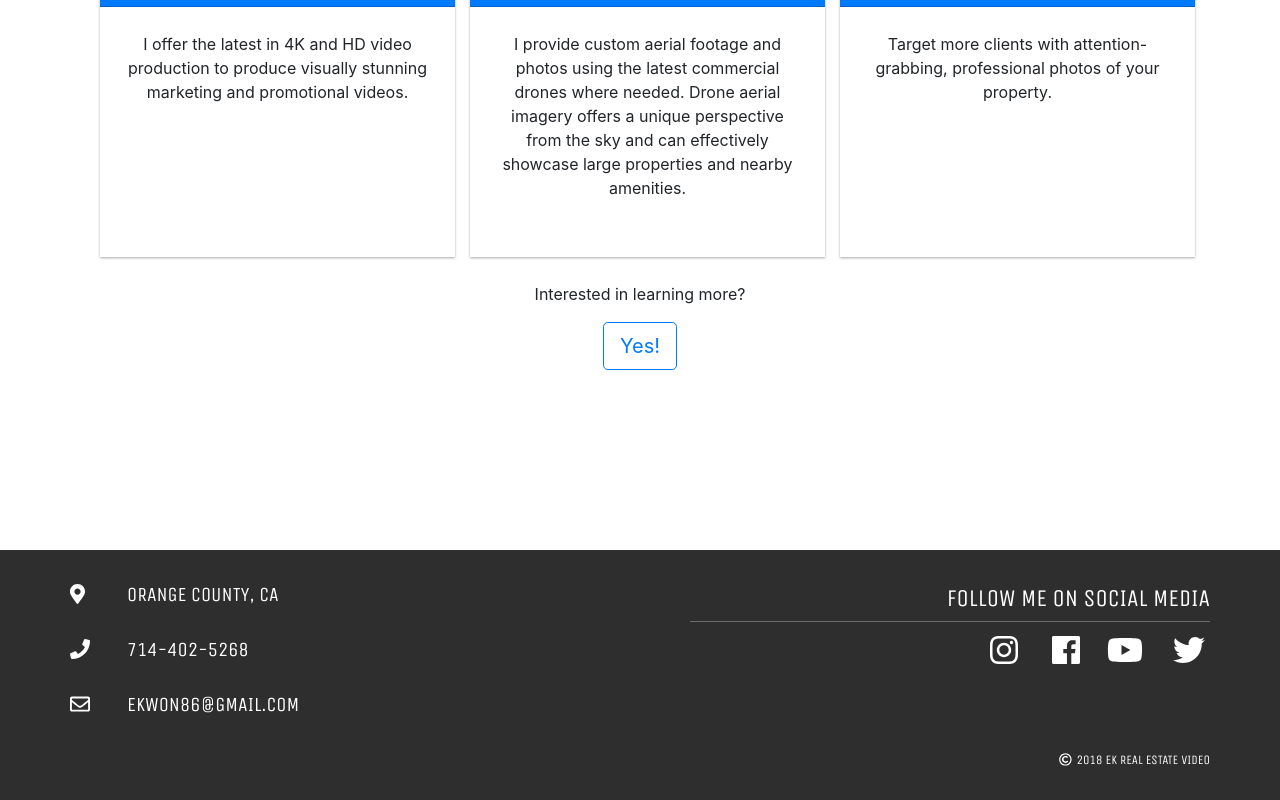
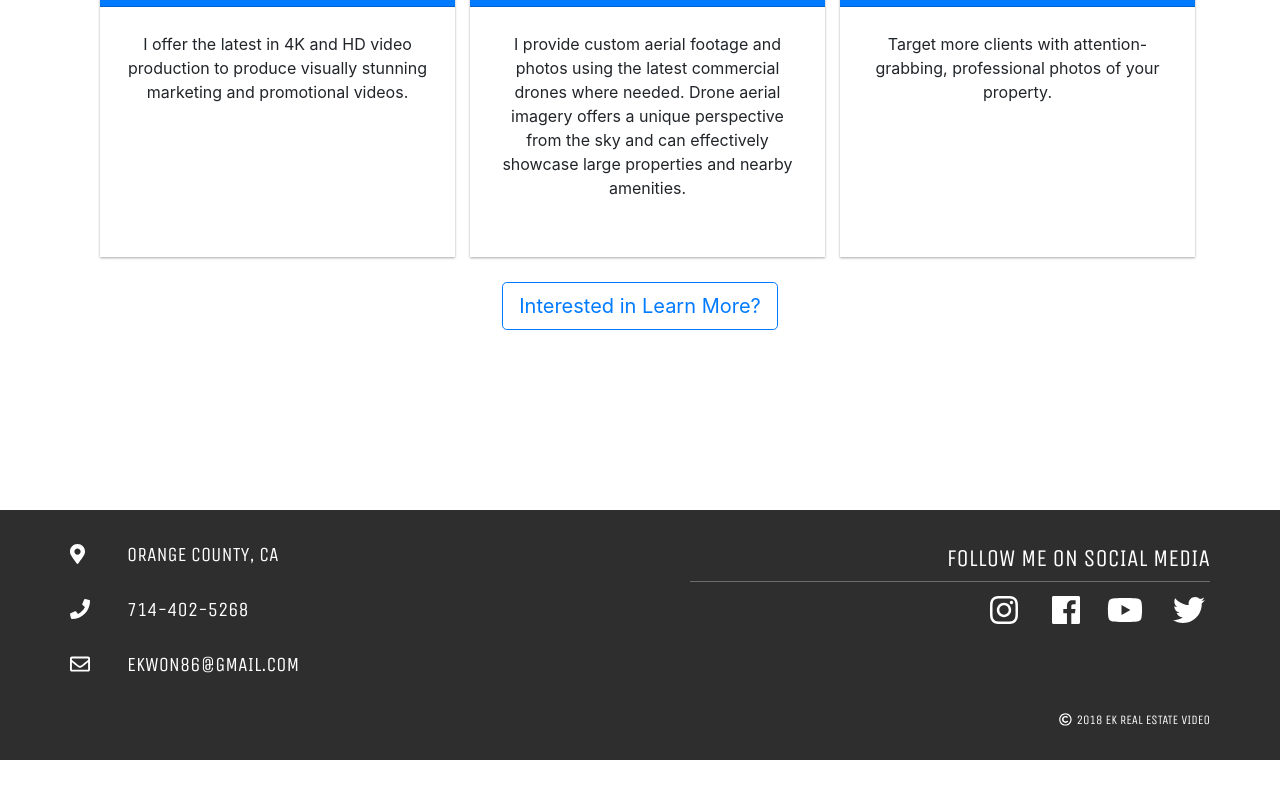
Before and after one commit to ekwon86/ekwonrealestatevideo, a Vue app: page / in a window 1280 px wide. Shown: the part 1397-2197 px from the top of the page. After the commit the page ends 2157 px from the top, so only its background shows below. Built offline with nearby package versions, Linux system fonts and the light colour scheme.

Commit message:
committing before going home

```diff
--- a/src/components/About.vue
+++ b/src/components/About.vue
@@ -3,10 +3,12 @@
         <div id="about-background">
             <div class="overlay"></div>
             <div class="container about-banner-container">
-                <h1 class="about-me">About Me</h1>
+                <h1 class="about-me">About</h1>
             </div>
         </div>
-        <div class="container" id="about-info"></div>
+        <div class="container" id="about-info">
+            <h1>Did you know that 73% of sellers are likely to list an agent utilizing video? Only 1% of agents offer video utilizing video as a marketing tool. Let me help you seize the opportunity!</h1>
+        </div>
     </div>
 </template>
 
--- a/src/components/Contact.vue
+++ b/src/components/Contact.vue
@@ -7,7 +7,7 @@
             </div>
         </div>
         <div class="container" id="contact-info">
-            <h1>Contact</h1>
+            <p>Have any questions, comments, or requests? Feel free to contact me via </p>
         </div>
     </div>
 </template>
--- a/src/components/Home.vue
+++ b/src/components/Home.vue
@@ -55,9 +55,8 @@
                     </div>
                 </div>
                 <div class="col-12" id="interested-in-more-services">
-                    <p>Interested in learning more?</p>
                     <router-link to="/services">
-                        <button type="button" class="btn btn-outline-primary btn-lg">Yes!</button>
+                        <button type="button" class="btn btn-outline-primary btn-lg">Interested in Learn More?</button>
                     </router-link>
                 </div>
             </div>
```
